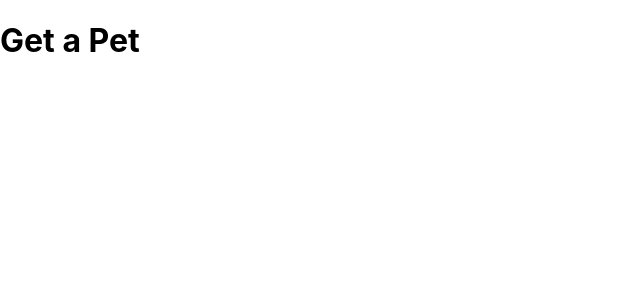
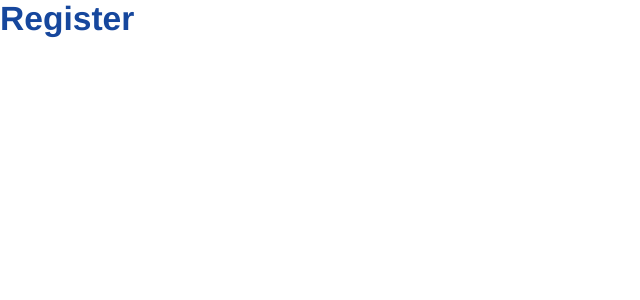
Before and after one commit to Artur-Diniz/Curso-Node, a React (Create React App) app in the folder 15_GET_A_PET/frontend/: page /register in a window 1280 px wide. Shown: the top 300 px of the page, without its empty margins (0-640 px from the left). Built offline with nearby package versions, Linux system fonts and the light colour scheme.

Commit message:
Criando as paginas de Rotas Login, Register e Home

```diff
--- a/15_GET_A_PET/frontend/src/App.js
+++ b/15_GET_A_PET/frontend/src/App.js
@@ -1,23 +1,18 @@
+import { BrowserRouter as Router, Routes, Route } from 'react-router-dom'
+
+import Login from "./components/pages/Auth/Login"
+import Register from "./components/pages/Auth/Register"
+import Home from "./components/pages/Home"
 
 function App() {
   return (
-    <div className="App">
-      {/* <header className="App-header">
-        <img src={logo} className="App-logo" alt="logo" />
-        <p>
-          Edit <code>src/App.js</code> and save to reload.
-        </p>
-        <a
-          className="App-link"
-          href="https://reactjs.org"
-          target="_blank"
-          rel="noopener noreferrer"
-        >
-          Learn React
-        </a>
-      </header> */}
-      <h1>Get a Pet</h1>
-    </div>
+    <Router>
+      <Routes>
+        <Route path='/login' element={<Login />} />
+        <Route path='/register' element={<Register />} />
+        <Route path='/' element={<Home />} />
+      </Routes>
+    </Router>
   );
 }
 
--- /dev/null
+++ b/15_GET_A_PET/frontend/src/components/pages/Auth/Login.js
@@ -0,0 +1,11 @@
+function Login() {
+    return (
+        < section >
+            <h1>Login</h1>
+        </section >
+    )
+
+
+}
+
+export default Login
--- /dev/null
+++ b/15_GET_A_PET/frontend/src/components/pages/Auth/Register.js
@@ -0,0 +1,11 @@
+function Register() {
+    return (
+        < section >
+            <h1>Register</h1>
+        </section >
+    )
+
+
+}
+
+export default Register
--- /dev/null
+++ b/15_GET_A_PET/frontend/src/components/pages/Home.js
@@ -0,0 +1,9 @@
+function Home() {
+    return (
+        < section >
+            <h1>Home</h1>
+        </section >
+    )
+}
+
+export default Home
--- a/15_GET_A_PET/frontend/src/index.css
+++ b/15_GET_A_PET/frontend/src/index.css
@@ -1,13 +1,17 @@
-body {
+* {
+  padding: 0;
   margin: 0;
-  font-family: -apple-system, BlinkMacSystemFont, 'Segoe UI', 'Roboto', 'Oxygen',
-    'Ubuntu', 'Cantarell', 'Fira Sans', 'Droid Sans', 'Helvetica Neue',
-    sans-serif;
-  -webkit-font-smoothing: antialiased;
-  -moz-osx-font-smoothing: grayscale;
+  font-family: Helvetica;
+  box-sizing: border-box;
 }
 
-code {
-  font-family: source-code-pro, Menlo, Monaco, Consolas, 'Courier New',
-    monospace;
+h1 {
+  color: #16479D;
+  margin-bottom: 1em;
+  font-size: 2.1em;
 }
+
+.bold {
+  font-weight: bold;
+  color: #16479D;
+}
```
